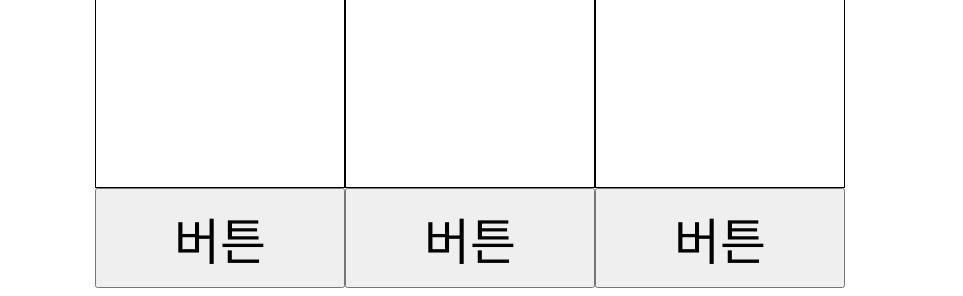
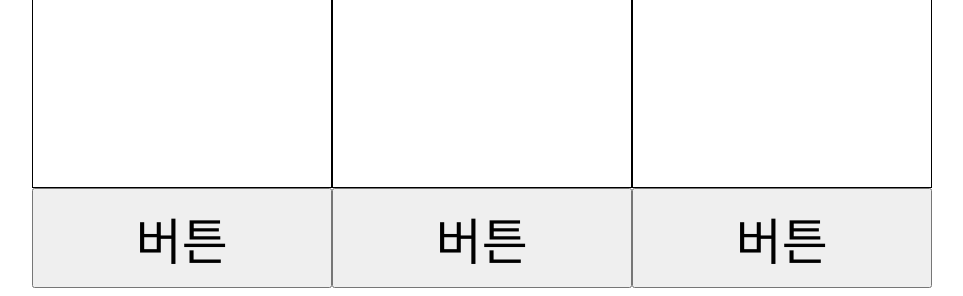
Before and after one commit to Jung-Jin-Yong/KIOSK-for-senior-citizens, a plain HTML site: page firstStep.html in a window 1280 px wide. Shown: the part 759-1055 px from the top of the page, without its empty margins (229-1192 px from the left). Drawn offline with Linux system fonts and the light colour scheme.

Commit message:
Version 0.2.2

```diff
--- a/firstDeco.css
+++ b/firstDeco.css
@@ -18,14 +18,15 @@
 }
 
 #grid{
-  width: 50%;
+  width: 60%;
   margin: auto;
   display: grid;
-  grid-template-columns: 250px 250px 250px;
+  grid-template-columns: 300px 300px 300px;
 }
 
 @media(max-width: 800px) {
   #grid{
+    width:90%;
     margin: auto;
     display: grid;
     grid-template-columns: 200px 200px 200px;
```
